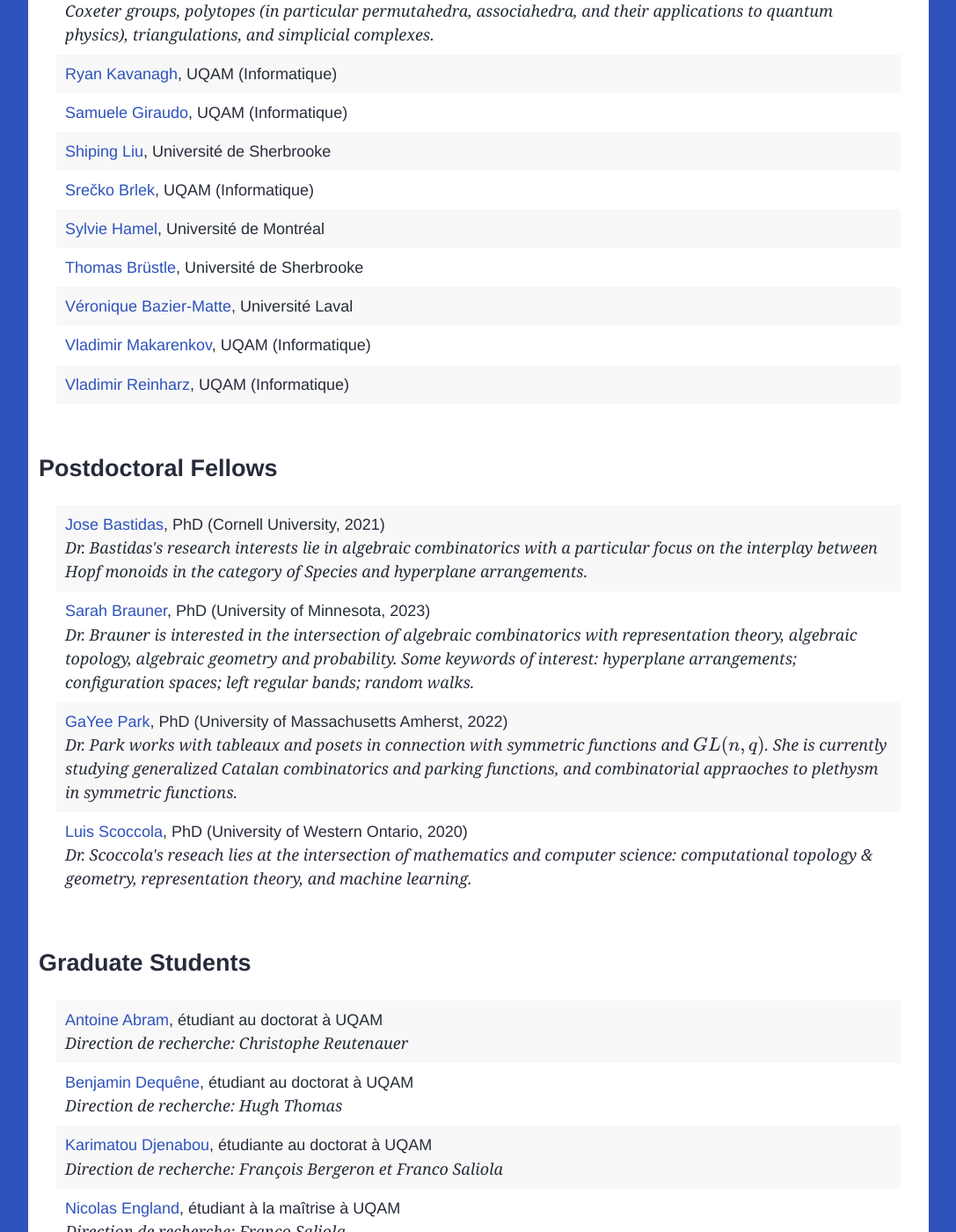
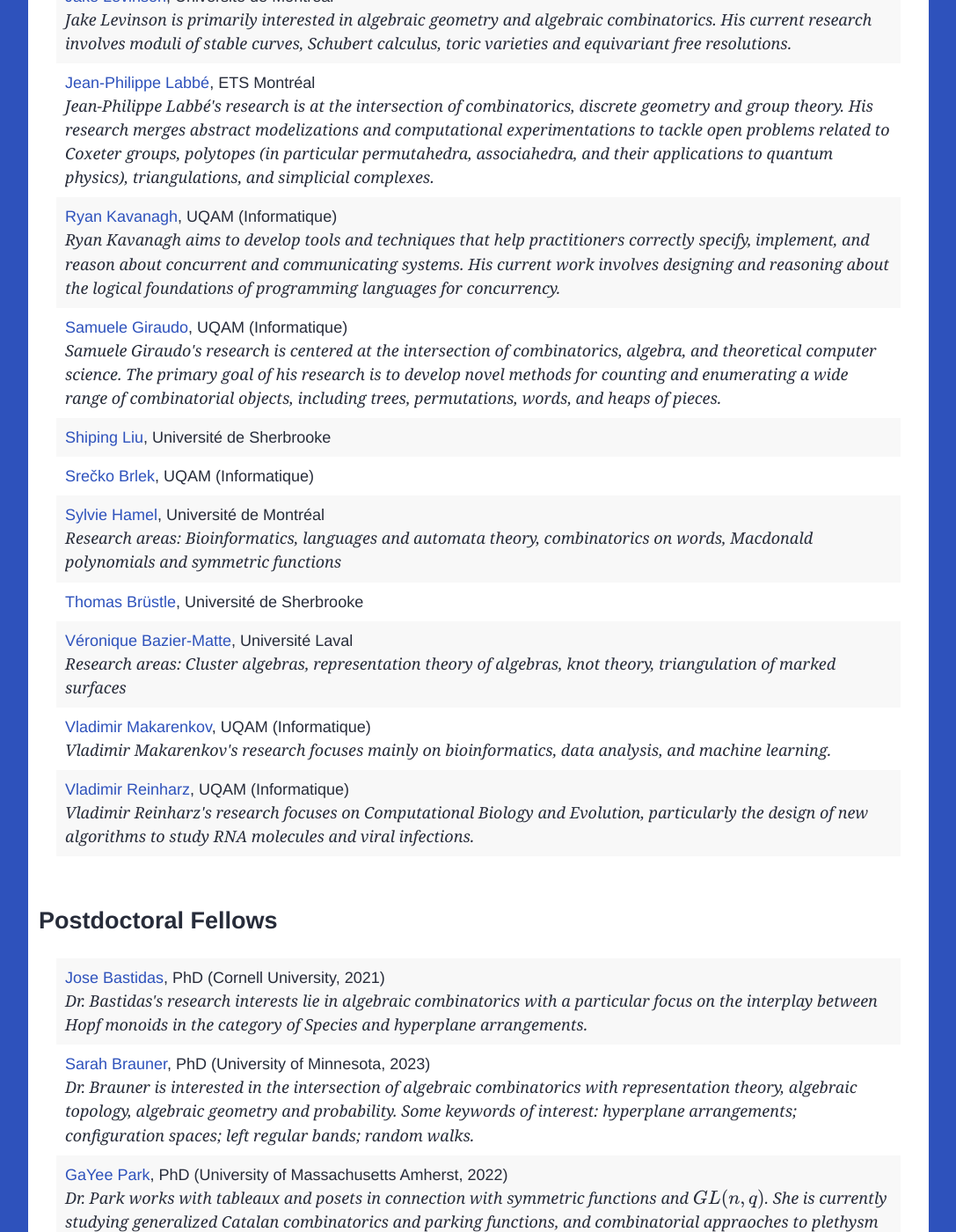
Before and after one commit to lacim-uqam/lacim-uqam.github.io, a Jekyll site: the page built from en/members.md, in a window 1280 px wide and 1400 px high, scrolled down 1464 px. Shown: the whole window at 88% size, without its empty margins (96-1183 px from the left). Built offline with Jekyll 4.4.1, drawn with Linux system fonts in a browser that asks for light colours; formulas are drawn with MathJax 3; some of the changed text lies outside the part shown.

Commit message:
update research interest for regular members

```diff
--- a/_data/members/regular.yml
+++ b/_data/members/regular.yml
@@ -2,49 +2,63 @@
   affiliation: UQTR
   email: Alain.Goupil@uqtr.ca
   website: https://oraprdnt.uqtr.uquebec.ca/portail/genw050.afficher_fiche_perso?owa_cd_secteur=1800&owa_cd_fonction=57&owa_no_personne=456131&owa_contexte=$1645-73
-  category: Membre régulier
+  interets_de_recherche: >
+    Domaines de recherche: Combinatoire, algèbre, groupe symétrique, énumération
+  research_interests: >
+    Research areas: Combinatorics, algebra, symmetric groups, enumeration
 
 - name: Alejandro Morales
   affiliation: UQAM (Mathématiques)
   email: morales_borrero.alejandro@uqam.ca
   website: https://sites.google.com/view/ahmorales
-  category: Membre régulier
+  interets_de_recherche: >
+    Domaines de recherche: Combinatoire énumérative et algébrique
+  research_interests: >
+    Research areas: Enumerative and Algebraic Combinatorics
 
 - name: Alexandre Blondin-Massé
   affiliation: UQAM (Informatique) / Hydro Québec
   email: blondin_masse.alexandre@uqam.ca
   website: https://github.com/ablondin
-  category: Membre régulier
 
 - name: Anne Bergeron
   affiliation: UQAM (Informatique)
   email: bergeron.anne@uqam.ca
   website: http://www.lacim.uqam.ca/~anne/
-  category: Membre régulier
 
 - name: Benoît Larose
   affiliation: Collège Champlain à St-Lambert / UQAM
   email: larose.benoit.2@uqam.ca
   website: https://benoitlarose.ca/
-  category: Membre régulier
+  interets_de_recherche: >
+    Domaines de recherche: Mathémaiques et Informatique théorique
+  research_interests: >
+    Research areas: Mathematics and theoretical computer science
 
 - name: Christophe Hohlweg
   affiliation: UQAM (Mathématiques)
   email: hohlweg.christophe@uqam.ca
   website: https://hohlweg.math.uqam.ca/
-  category: Membre régulier
+  interets_de_recherche: >
+    Christophe Hohlweg travaille en théorie des groupes et ses thèmes de
+    recherche favoris sont les groupes de Coxeter, les groupes de réflexions et
+    leurs structures connexes. Son program de recherche est situé à l'interface
+    de la combinatoire algébrique et géométrique.
+  research_interests: >
+    Christophe Hohlweg's primary area of research is combinatorial group
+    theory, and his favorite themes are Coxeter groups, reflections groups and
+    their related structures. His research program sits at the interface of
+    algebraic and geometric combinatorics.
 
 - name: Christophe Reutenauer
   affiliation: UQAM (Mathématiques)
   email: reutenauer.christophe@uqam.ca
   website: http://www.lacim.uqam.ca/~christo/
-  category: Membre régulier
 
 - name: Franco Saliola
   affiliation: UQAM (Mathématiques)
   email: saliola.franco@uqam.ca
   website: https://saliola.github.io
-  category: Membre régulier
   interets_de_recherche: >
     Les recherches de Franco Saliola portent sur la combinatoire algébrique.
     Son programme de recherche s'est développé à partir d'explorations de
@@ -63,7 +77,6 @@
   affiliation: UQAM (Mathématiques)
   email: bergeron.francois@uqam.ca
   website: http://bergeron.math.uqam.ca/
-  category: Membre régulier
   interets_de_recherche: >
     Les recherches de François Bergeron concernent diverses interactions entre
     structures algébriques (espaces de polynômes harmoniques, représentation de
@@ -81,25 +94,21 @@
   affiliation: UQAM (Mathématiques)
   email: labelle.gilbert@uqam.ca
   website: http://www.lacim.uqam.ca/~gilbert/
-  category: Membre régulier
 
 - name: Hugh Thomas
   affiliation: UQAM (Mathématiques)
   email: thomas.hugh_r@uqam.ca
   website: http://www.lacim.uqam.ca/~hugh/
-  category: Membre régulier
 
 - name: Ibrahim Assem
   affiliation: Université de Sherbrooke
   email: Ibrahim.Assem@USherbrooke.ca
   website: https://www.usherbrooke.ca/sciences/personnel/mathematiques/corps-professoral/professeurs/ibrahim-assem/
-  category: Membre régulier
 
 - name: Jake Levinson
   affiliation: Université de Montréal
   email: jake.levinson@umontreal.ca
   website: https://dms.umontreal.ca/~levinsonj/
-  category: Membre régulier
   interets_de_recherche: >
     Jake Levinson s'intéresse principalement à la géométrie algébrique et à la
     combinatoire algébrique. Ses recherches portent sur les espaces de modules
@@ -114,7 +123,6 @@
   affiliation: ETS Montréal
   email: jean-philippe.labbe@etsmtl.ca
   website: https://jplab.github.io/
-  category: Membre régulier
   research_interests: >
     Jean-Philippe Labbé's research is at the intersection of combinatorics,
     discrete geometry and group theory.
@@ -135,52 +143,99 @@
   affiliation: UQAM (Informatique)
   email: kavanagh.ryan@uqam.ca
   website: https://rak.ac/fr/
-  category: Membre régulier
+  interets_de_recherche: >
+    L’objectif de la recherche de Ryan Kavanagh est de développer des outils et
+    des techniques qui permettent de spécifier, implémenter et raisonner au
+    sujet des systèmes concurrents. Présentement, il travaille sur la
+    conception des langages de programmation concurrente fondés sur une base
+    logique.
+  research_interests: >
+    Ryan Kavanagh aims to develop tools and techniques that help practitioners
+    correctly specify, implement, and reason about concurrent and communicating
+    systems. His current work involves designing and reasoning about the
+    logical foundations of programming languages for concurrency.
 
 - name: Samuele Giraudo
   affiliation: UQAM (Informatique)
   email: giraudo.samuele@uqam.ca
   website: http://igm.univ-mlv.fr/~giraudo/Home.html
-  category: Membre régulier
+  interets_de_recherche: >
+    Les recherches de Samuele Giraudo se situent à l'intersection de la
+    combinatoire, de l'algèbre et de l'informatique théorique. L'objectif
+    principal de ses recherches est de développer de nouvelles méthodes pour
+    compter et énumérer un vaste spectre d'objets combinatoires, y compris les
+    arbres, les permutations, les mots et les empilements de pièces.
+  research_interests: >
+    Samuele Giraudo's research is centered at the intersection of
+    combinatorics, algebra, and theoretical computer science. The primary goal
+    of his research is to develop novel methods for counting and enumerating a
+    wide range of combinatorial objects, including trees, permutations, words,
+    and heaps of pieces.
 
 - name: Shiping Liu
   affiliation: Université de Sherbrooke
   email: Shiping.Liu@usherbrooke.ca
   website: https://www.usherbrooke.ca/sciences/personnel/mathematiques/corps-professoral/professeurs/shiping-liu/
-  category: Membre régulier
+  interets_de_recherche:
+  research_interests:
 
 - name: Srečko Brlek
   affiliation: UQAM (Informatique)
   email: brlek.srecko@uqam.ca
   website: http://www.lacim.uqam.ca/~brlek/
-  category: Membre régulier
+  interets_de_recherche:
+  research_interests:
 
 - name: Sylvie Hamel
   affiliation: Université de Montréal
   email: hamelsyl@iro.umontreal.ca
   website: http://www.iro.umontreal.ca/~hamelsyl/
-  category: Membre régulier
+  interets_de_recherche: >
+    Domaines de recherche: Bioinformatique, théorie des langages et des
+    automates, combinatoire des mots, polynômes de Macdonald et fonctions
+    symétriques
+  research_interests: >
+    Research areas: Bioinformatics, languages and automata theory,
+    combinatorics on words, Macdonald polynomials and symmetric functions
 
 - name: Thomas Brüstle
   affiliation: Université de Sherbrooke
   email: Thomas.Brustle@USherbrooke.ca
   website: https://www.usherbrooke.ca/sciences/personnel/mathematiques/corps-professoral/professeurs/thomas-bruestle/
-  category: Membre régulier
+  interets_de_recherche:
+  research_interests:
 
 - name: Véronique Bazier-Matte
   affiliation: Université Laval
   email: veronique.bazier-matte.1@ulaval.ca
   website: https://sites.google.com/view/veronique-bazier-matte
-  category: Membre régulier
+  interets_de_recherche: >
+    Domaines de recherche: Algèbres amassées, théorie de la représentation des
+    algèbres, théorie des noeuds, triangulations de surface
+  research_interests: >
+    Research areas: Cluster algebras, representation theory of algebras, knot
+    theory, triangulation of marked surfaces
 
 - name: Vladimir Makarenkov
   affiliation: UQAM (Informatique)
   email: makarenkov.vladimir@uqam.ca
   website: http://www.info2.uqam.ca/~makarenkov_v/site_web/index.html
-  category: Membre régulier
+  interets_de_recherche: >
+    Les recherches de Vladimir Makarenkov portent principalement sur
+    la bioinformatique, l'analyse des données et l'apprentissage automatique.
+  research_interests: >
+    Vladimir Makarenkov's research focuses mainly on bioinformatics, data
+    analysis, and machine learning.
 
 - name: Vladimir Reinharz
   affiliation: UQAM (Informatique)
   email: reinharz.vladimir@uqam.ca
   website: https://cbe.uqam.ca/
-  category: Membre régulier
+  interets_de_recherche: >
+    Les recherches de Vladimir Reinharz portent sur la biologie informatique et
+    l'évolution, en particulier sur la conception de nouveaux algorithmes pour
+    étudier les molécules d'ARN et les infections virales.
+  research_interests: >
+    Vladimir Reinharz's research focuses on Computational Biology and
+    Evolution, particularly the design of new algorithms to study RNA molecules
+    and viral infections.
```
